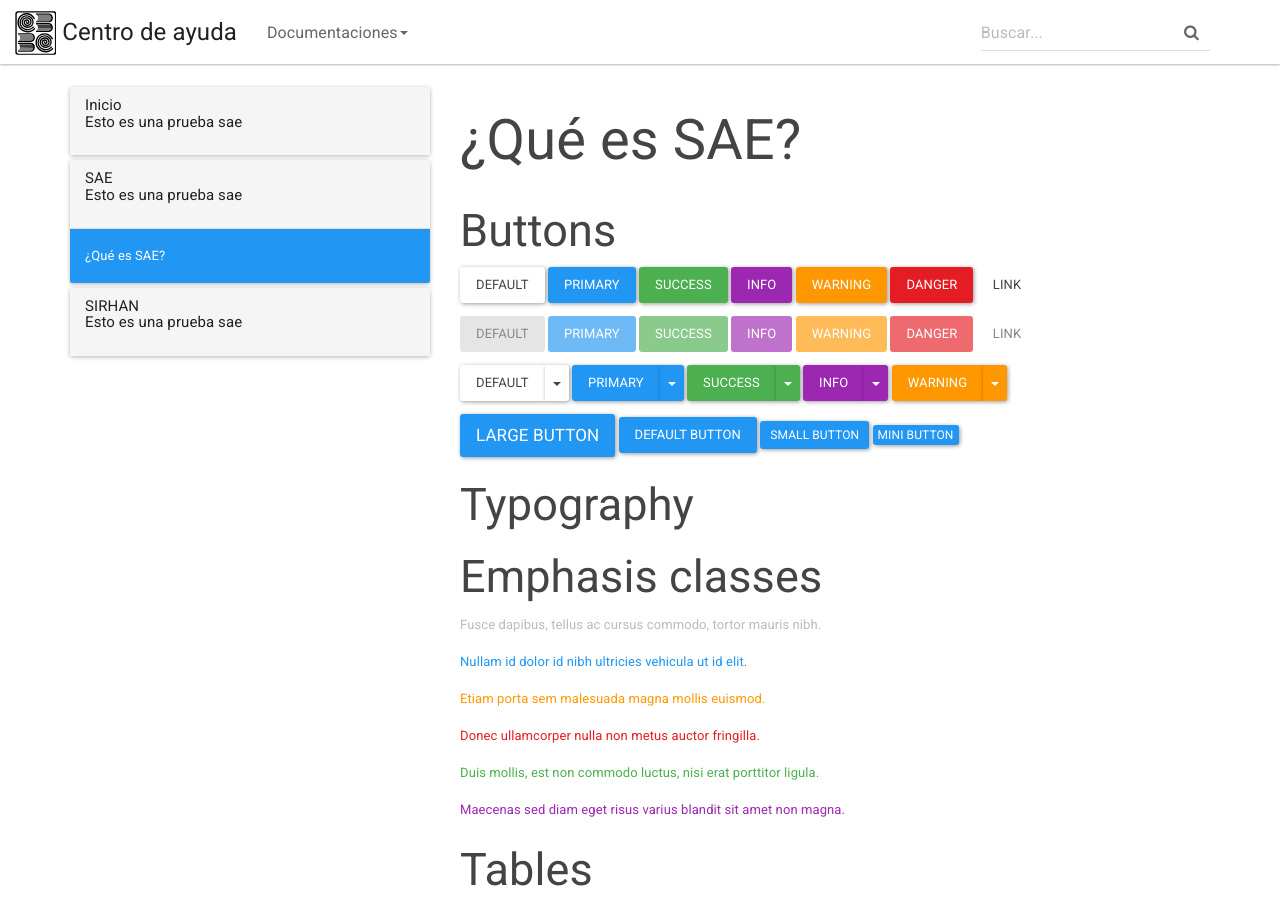
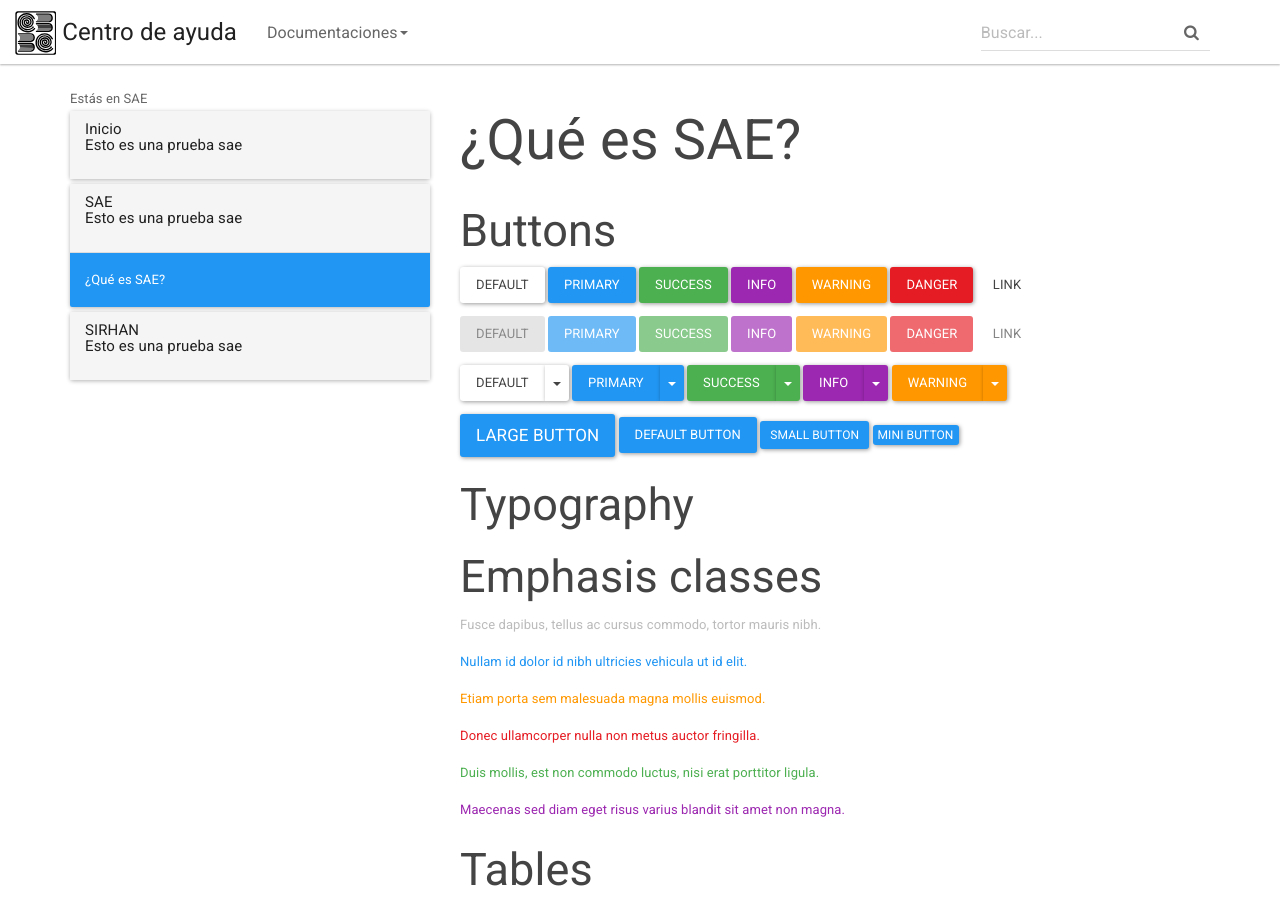
Before and after one commit to CoBachBC/centrodeayuda, a Jekyll site: the page built from docs/_docs/SAE/sae.md, in a window 1280 px wide and 900 px high. Built offline with Jekyll 4.4.1, drawn with Linux system fonts in a browser that asks for light colours.

Commit message:
Update docs_nav.html

```diff
--- a/docs/_includes/docs_nav.html
+++ b/docs/_includes/docs_nav.html
@@ -1,5 +1,8 @@
 <div class="panel-group" id="accordion" role="tablist" aria-multiselectable="true">
   {% assign secc = page.docu %}
+  {% if secc == "sae" %}
+    Estás en SAE
+  {% endif %}
   {% for section in site.data.docs %}
     <div class="panel panel-default">
       <div class="panel-heading">
```
